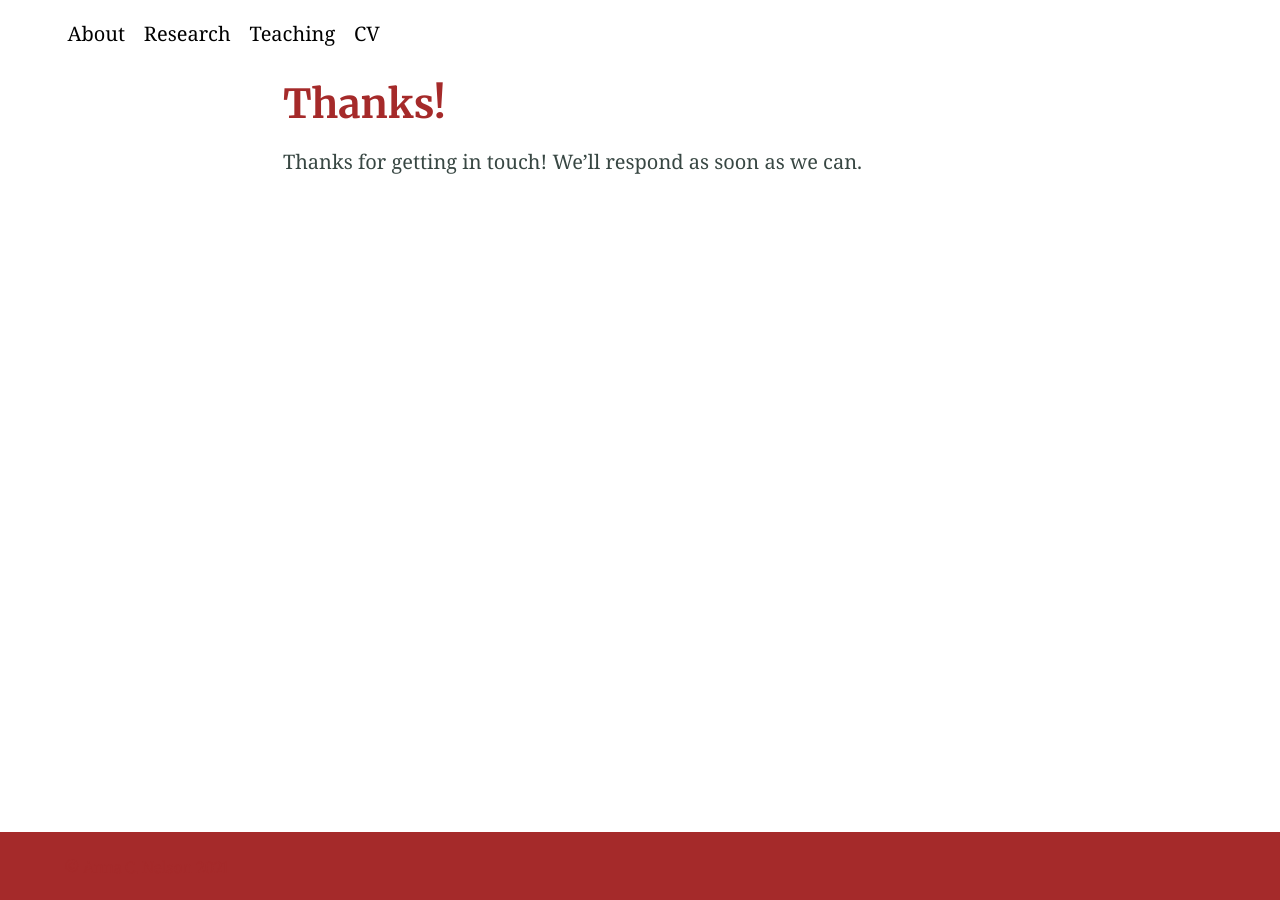
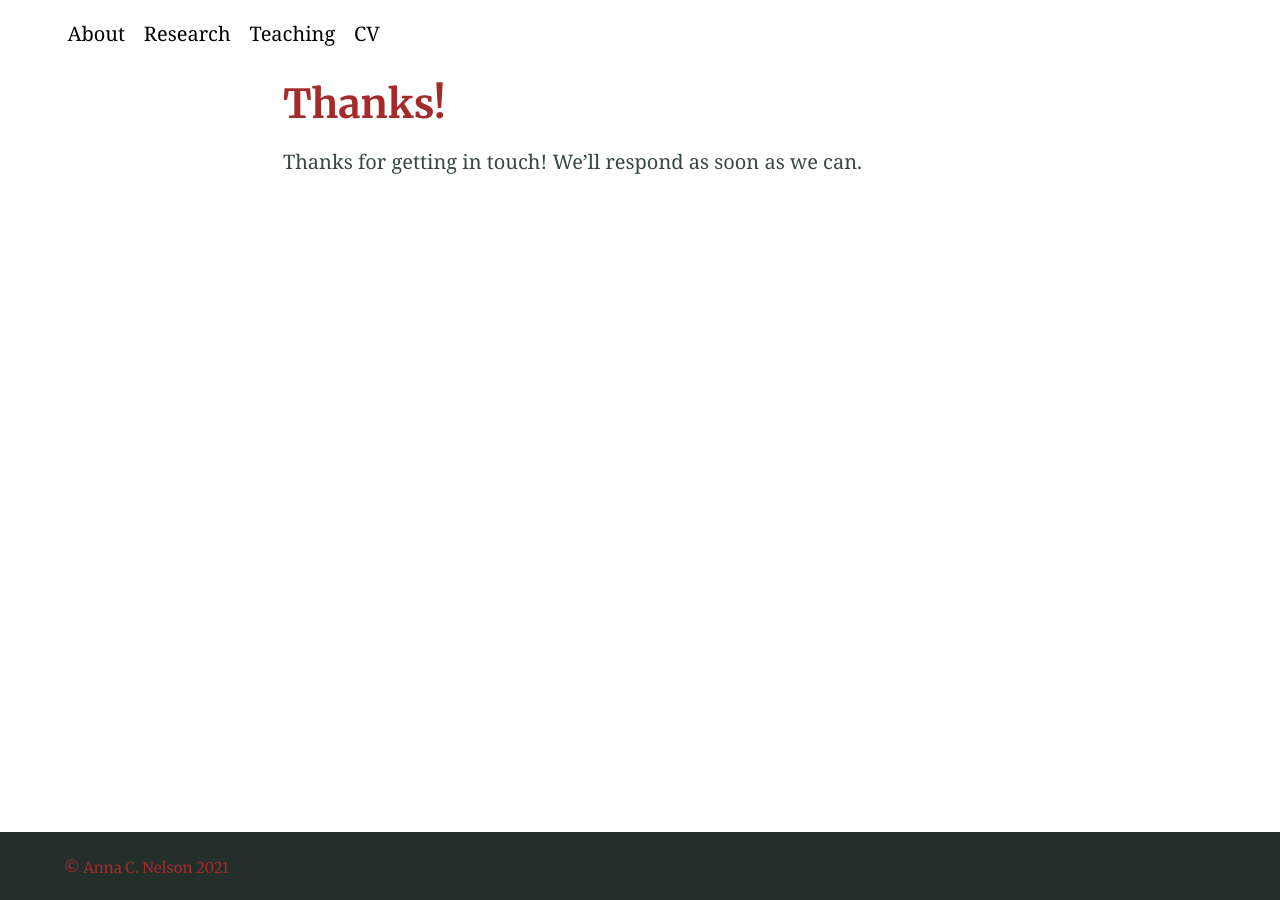
Before and after one commit to kathrynglink/annacnelson.github.io, a Jekyll site: the page built from thanks.md, in a window 1280 px wide. Built offline with Jekyll 4.4.1, drawn with Linux system fonts in a browser that asks for light colours.

Commit message:
Update _theme.scss

```diff
--- a/_sass/_theme.scss
+++ b/_sass/_theme.scss
@@ -87,7 +87,7 @@ body {
 }
 
 .footer {
-  background: $headingColour;
+  background: $focusColour;
   color: $captionColour;
   a {
     color: $captionColour;
```
